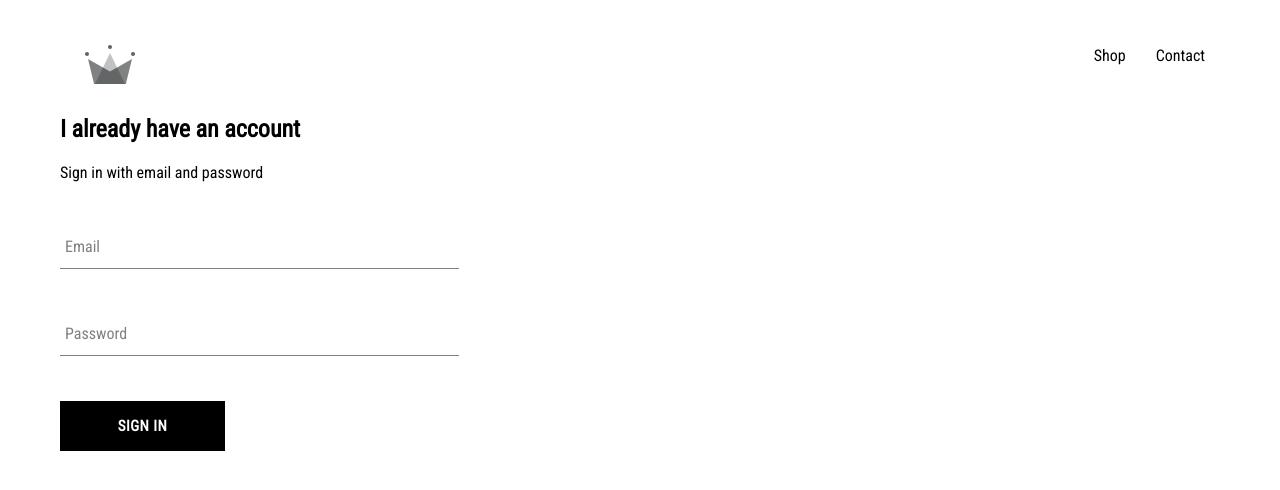
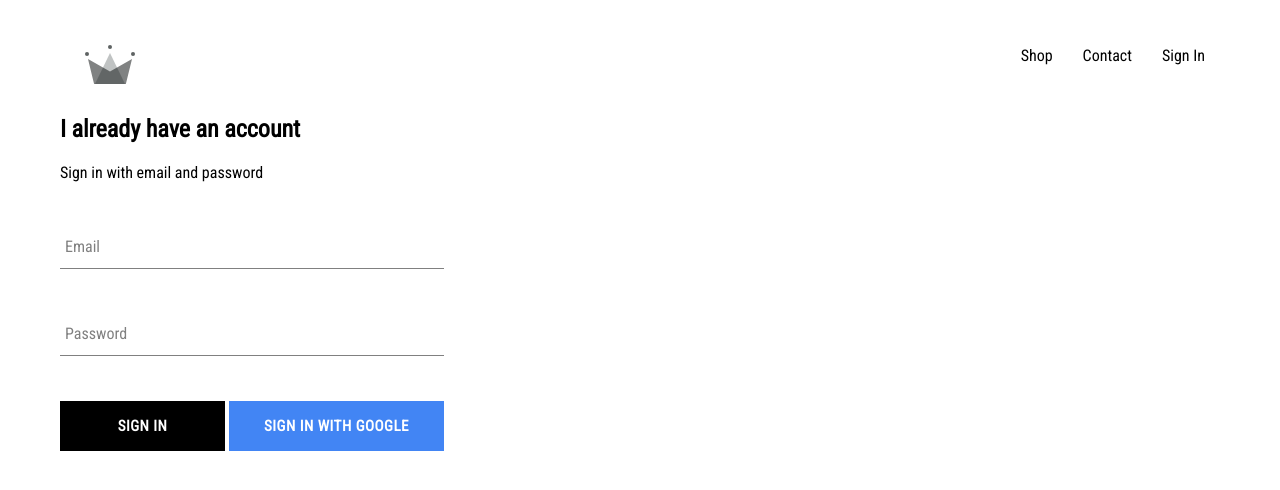
Before and after one commit to umairraza96/crwn-clothing, a React (Create React App) app: page /signin in a window 1280 px wide. Shown: the top 490 px of the page. Built offline with nearby package versions, Linux system fonts and the light colour scheme; no server answers.

Commit message:
included firebase and sign in with google functionality

```diff
--- a/package.json
+++ b/package.json
@@ -6,6 +6,7 @@
     "@testing-library/jest-dom": "^4.2.4",
     "@testing-library/react": "^9.5.0",
     "@testing-library/user-event": "^7.2.1",
+    "firebase": "^7.19.1",
     "node-sass": "^4.14.1",
     "react": "^16.13.1",
     "react-dom": "^16.13.1",
--- a/src/App.css
+++ b/src/App.css
@@ -7,3 +7,7 @@
   text-decoration: none;
   color: black;
 }
+
+* {
+  box-sizing: border-box;
+}
--- a/src/App.js
+++ b/src/App.js
@@ -4,12 +4,37 @@
 import ShopPage from "./pages/shop/shop.component";
 import Header from "./components/header/header.component";
 import SignInAndSignUp from "./pages/sign-in-and-sign-up/sign-in-and-sign-up.component";
+import { auth } from "./firebase/firebase.utils";
 import "./App.css";
 
-function App() {
+class App extends React.Component {
+  constructor() {
+    super();
+    this.state = {
+      currentUser: "",
+    };
+  }
+
+  unsubscribeFromAuth = null;
+
+  componentDidMount() {
+    this.unsubscribeFromAuth = auth.onAuthStateChanged((user) => {
+      this.setState({
+        currentUser: user,
+      });
+
+      console.log(this.state.currentUser);
+    });
+  }
+
+  componentWillUnmount() {
+    this.unsubscribeFromAuth();
+  }
+
+  render() {
     return (
       <div>
-      <Header />
+        <Header currentUser={this.state.currentUser} />
         <Switch>
           <Route exact path="/" component={HomePage} />
           <Route path="/shop" component={ShopPage} />
@@ -18,5 +43,6 @@
       </div>
     );
   }
+}
 
 export default App;
--- a/src/components/custom-button/custom-button.component.jsx
+++ b/src/components/custom-button/custom-button.component.jsx
@@ -1,7 +1,10 @@
 import React from "react";
 import "./custom-button.styles.scss";
-const CustomButton = ({ children, ...otherProps }) => (
-  <button className="custom-button" {...otherProps}>
+const CustomButton = ({ children, isGoogleSignIn, ...otherProps }) => (
+  <button
+    className={`${isGoogleSignIn ? "google-sign-in" : ""} custom-button`}
+    {...otherProps}
+  >
     {children}
   </button>
 );
--- a/src/components/custom-button/custom-button.styles.scss
+++ b/src/components/custom-button/custom-button.styles.scss
@@ -19,4 +19,13 @@
     color: black;
     border: 1px solid black;
   }
+
+  &.google-sign-in {
+    background-color: #4285f4;
+    color: white;
+    &:hover {
+      background-color: #357ae8;
+      border: none;
+    }
+  }
 }
--- a/src/components/header/header.component.jsx
+++ b/src/components/header/header.component.jsx
@@ -1,9 +1,10 @@
 import React from "react";
 import { Link } from "react-router-dom";
 import "./header.styles.scss";
+import { auth } from "../../firebase/firebase.utils";
 import { ReactComponent as Logo } from "../../assets/crown.svg";
 
-const Header = () => (
+const Header = ({ currentUser }) => (
   <div className="header">
     <Link to="/" className="logo-container">
       <Logo className="logo" />
@@ -15,6 +16,15 @@
       <Link to="/contact" className="option">
         Contact
       </Link>
+      {currentUser ? (
+        <div className="option" onClick={() => auth.signOut()}>
+          Sign Out
+        </div>
+      ) : (
+        <Link to="/signin" className="option">
+          Sign In
+        </Link>
+      )}
     </div>
   </div>
 );
--- a/src/components/header/header.styles.scss
+++ b/src/components/header/header.styles.scss
@@ -20,6 +20,7 @@
 
     .option {
       padding: 10px 15px;
+      cursor: pointer;
     }
   }
 }
--- a/src/components/sigin-n/sign-in.component.jsx
+++ b/src/components/sigin-n/sign-in.component.jsx
@@ -1,5 +1,6 @@
 import React, { Component } from "react";
 import "./sign-in.styles.scss";
+import { signInWithGoogle } from "../../firebase/firebase.utils";
 import FormInput from "../form-input/form-input.component";
 import CustomButton from "../custom-button/custom-button.component";
 
@@ -48,7 +49,12 @@
             onChange={this.handleChange}
             required
           />
-          <CustomButton type="submit">Sign In</CustomButton>
+          <div className="buttons">
+            <CustomButton type="submit">Sign In</CustomButton>
+            <CustomButton onClick={signInWithGoogle} isGoogleSignIn>
+              Sign In With Google
+            </CustomButton>
+          </div>
         </form>
       </div>
     );
--- a/src/components/sigin-n/sign-in.styles.scss
+++ b/src/components/sigin-n/sign-in.styles.scss
@@ -1,3 +1,12 @@
 .sign-in {
   width: 30vw;
+
+  .title {
+    margin: 10px 0;
+  }
+
+  .buttons {
+    display: flex;
+    justify-content: space-between;
+  }
 }
--- /dev/null
+++ b/src/firebase/firebase.utils.js
@@ -0,0 +1,26 @@
+import firebase from "firebase/app";
+import "firebase/auth";
+import "firebase/firestore";
+
+const config = {
+  apiKey: "AIzaSyAuA5EOHGRgBCN0ojN4K6xcYzh9wsJFtAE",
+  authDomain: "crwn-shopping-73c67.firebaseapp.com",
+  databaseURL: "https://crwn-shopping-73c67.firebaseio.com",
+  projectId: "crwn-shopping-73c67",
+  storageBucket: "crwn-shopping-73c67.appspot.com",
+  messagingSenderId: "788026353265",
+  appId: "1:788026353265:web:3edf15e944fadd46685dd0",
+  measurementId: "G-Z9HEFRP6RC",
+};
+firebase.initializeApp(config);
+
+export const auth = firebase.auth();
+export const firestore = firebase.firestore();
+
+const provider = new firebase.auth.GoogleAuthProvider();
+
+// provider.setCustomParameters({ prompt: "select_account" });
+
+export const signInWithGoogle = () => auth.signInWithPopup(provider);
+
+export default firebase;
```
Also changed, not shown: 1 other file (tests, documents, lock files or other folders). Lines whose indentation alone changed are shown as unchanged.
